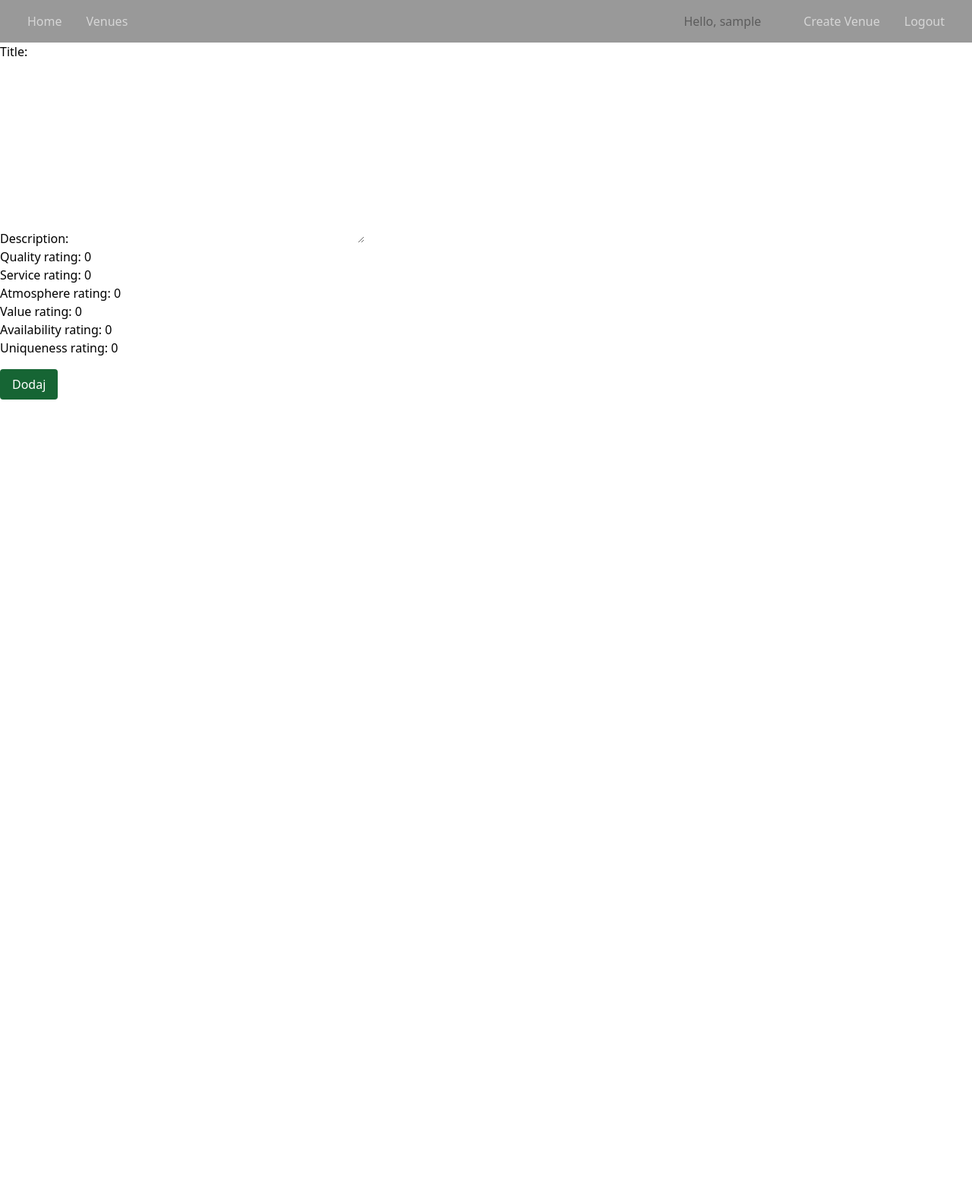
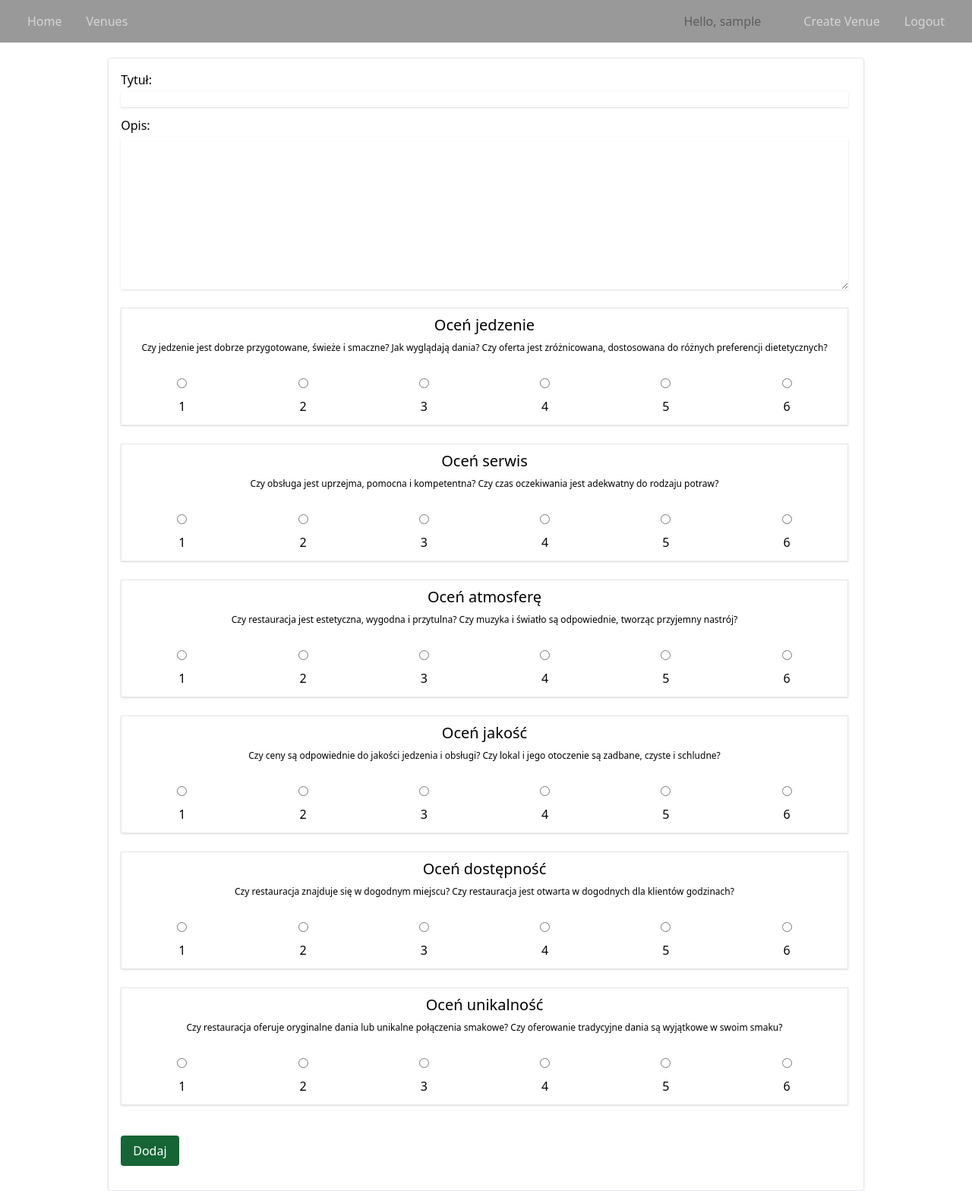
Before and after one commit to maciejbentkowski/knajping-demo-django, a Django app: page /venues/1/review in a window 1280 px wide. Shown: the whole page at 76% size. Before the commit the page ends 526 px from the top, so only its background shows below. Run offline with Django 5.2, Linux system fonts and the light colour scheme; the visitor is signed in with stand-in values (Sample User, id 1); data that the repository does not hold is empty; style sheets or scripts are compiled from the project's sources; some libraries are stand-ins or nearby versions.

Commit message:
added style to review form

```diff
--- a/venues/forms.py
+++ b/venues/forms.py
@@ -1,5 +1,5 @@
 from .models import Venue, Review, Comment, Category, Rating
-from django.forms import ModelForm, TextInput, CharField, BooleanField, CheckboxInput, MultipleChoiceField,SelectMultiple, ModelChoiceField, ModelMultipleChoiceField, CheckboxSelectMultiple, RadioSelect
+from django.forms import ModelForm, TextInput, CharField, BooleanField, CheckboxInput, ModelMultipleChoiceField, CheckboxSelectMultiple, Textarea, ChoiceField, RadioSelect
 
 
 
@@ -17,11 +17,57 @@ class VenueForm(ModelForm):
 
 
 class ReviewForm(ModelForm):
+    title = CharField(required=True, label="Tytuł:", widget=TextInput(attrs={'class':' flex mt-1 mb-3 shadow w-full leading-tight'}))
+    description = CharField(required=True, label="Opis:", widget=Textarea(attrs={'class':' flex mt-1 mb-3 shadow w-full leading-tight'}))
     class Meta:
         model = Review
         exclude = {'user', 'venue', 'rating'}
 
 class RatingForm(ModelForm):
+    CHOICES = [
+        ('nisko', '1'),
+        ('2', '2'),
+        ('3', '3'),
+        ('4', '4'),
+        ('5', '5'),
+        ('6', '6'),
+    ]
+
+    quality_rating = ChoiceField(required=True,
+                                 label="Oceń jedzenie",
+                                 help_text="Czy jedzenie jest dobrze przygotowane, świeże i smaczne? Jak wyglądają dania? Czy oferta jest zróżnicowana, dostosowana do różnych preferencji dietetycznych?",
+                                 choices=CHOICES,
+                                 widget=RadioSelect(attrs={'class':' flex mt-1 mb-3 justify-around text-center'}))
+
+    service_rating = ChoiceField(required=True,
+                                 label="Oceń serwis",
+                                 help_text="Czy obsługa jest uprzejma, pomocna i kompetentna? Czy czas oczekiwania jest adekwatny do rodzaju potraw?",
+                                 choices=CHOICES,
+                                 widget=RadioSelect(attrs={'class':' flex mt-1 mb-3 justify-around text-center'}))
+
+    atmosphere_rating = ChoiceField(required=True,
+                                    label="Oceń atmosferę",
+                                    help_text="Czy restauracja jest estetyczna, wygodna i przytulna? Czy muzyka i światło są odpowiednie, tworząc przyjemny nastrój?",
+                                    choices=CHOICES,
+                                    widget=RadioSelect(attrs={'class':' flex mt-1 mb-3 justify-around text-center'}))
+
+    value_rating = ChoiceField(required=True,
+                               label="Oceń jakość",
+                               help_text="Czy ceny są odpowiednie do jakości jedzenia i obsługi? Czy lokal i jego otoczenie są zadbane, czyste i schludne?",
+                               choices=CHOICES,
+                               widget=RadioSelect(attrs={'class':' flex mt-1 mb-3 justify-around text-center'}))
+
+    availability_rating = ChoiceField(required=True,
+                                      label="Oceń dostępność",
+                                      help_text="Czy restauracja znajduje się w dogodnym miejscu? Czy restauracja jest otwarta w dogodnych dla klientów godzinach?",
+                                      choices=CHOICES,
+                                      widget=RadioSelect(attrs={'class':' flex mt-1 mb-3 justify-around text-center'}))
+
+    uniqueness_rating = ChoiceField(required=True,label="Oceń unikalność",
+                                    help_text="Czy restauracja oferuje oryginalne dania lub unikalne połączenia smakowe? Czy oferowanie tradycyjne dania są wyjątkowe w swoim smaku?",
+                                    choices=CHOICES,
+                                    widget=RadioSelect(attrs={'class':' flex mt-1 mb-3 justify-around text-center'}))
+
     class Meta:
         model = Rating
         fields = "__all__"
--- a/venues/templates/venues/review_form.html
+++ b/venues/templates/venues/review_form.html
@@ -2,17 +2,29 @@
 
 
 {% block content %}
-
-<div>
+<div class="grid grid-cols-9 mt-5 ">
+    <div class="col-start-2 col-span-7 pl-4 py-4 rounded shadow border px-5 ">
         <form method="POST" action="">
             {% csrf_token %}
-
-        {{review_form}}
-        {{rating_form}}
+            {{ review_form }}
+            {% for field in rating_form%}
+            <div class="border shadow my-6">
+                <div class="text-center pt-2 text-xl">
+                    {{field.label}}
+                </div>
+                <div class="text-center text-xs my-2">
+                    {{field.help_text}}
+                </div>
+                <div class="pt-4">
+                    {{field}}
+                </div>
+            </div>
+            {% endfor %}
             <button type="submit" value="Submit" name="review_create" class="bg-green-800 hover:bg-green-500 text-white my-4 py-2 px-4 rounded">
                 Dodaj
             </button>
         </form>
     </div>
+</div>
 
 {% endblock content %}
--- a/venues/templates/venues/venue_form.html
+++ b/venues/templates/venues/venue_form.html
@@ -5,7 +5,7 @@
 
 <div class="w-full max-w-xs mx-auto text-center mt-5">
     <div class="text-xl">
-        Dodaj swój lokal
+        {{purpose}} swój lokal
     </div>
 
 </div>
@@ -21,7 +21,7 @@
             </div>
             {% endif %}
             <button type="submit" value="Submit" class="bg-green-800 hover:bg-green-500 text-white my-4 py-2 px-4 rounded">
-                Dodaj
+                {{purpose}}
             </button>
 
         </form>
--- a/venues/views.py
+++ b/venues/views.py
@@ -113,11 +113,13 @@ def venues(request):
 
 @login_required(login_url='venues:login')
 def create_venue(request):
+    purpose = "Dodaj"
+    helper_text = "Po stworzeniu swojego lokalu, będzie on widoczny tylko dla Ciebie. Można go aktywować w opcji Edytuj"
+
     form = VenueForm()
     is_active_field = form.fields['is_active']
     is_active_field.disabled = True
     is_active_field.widget = is_active_field.hidden_widget()
-    helper_text = "Po stworzeniu swojego lokalu, będzie on widoczny tylko dla Ciebie. Można go aktywować w opcji Edytuj"
     if request.method == 'POST':
         form = VenueForm(request.POST)
         if form.is_valid():
@@ -126,12 +128,13 @@ def create_venue(request):
             venue.save()
             venue.categories.add(*form.cleaned_data['categories'])
             return redirect('venues:venues')
-    context = {'form': form, 'helper_text': helper_text}
+    context = {'form': form, 'helper_text': helper_text, 'purpose':purpose}
     return render(request, 'venues/venue_form.html', context)
 
 
 @login_required(login_url='venues:login')
 def update_venue(request, pk):
+    purpose = "Edytuj"
     venue = Venue.objects.get(id=pk)
     form = VenueForm(instance=venue)
     if request.method == 'POST':
@@ -140,7 +143,7 @@ def update_venue(request, pk):
             form.save()
             return redirect('venues:venues')
 
-    context = {'form': form}
+    context = {'form': form, 'purpose': purpose}
     return render(request, 'venues/venue_form.html', context)
 
 
```
Lines whose indentation alone changed are shown as unchanged.
